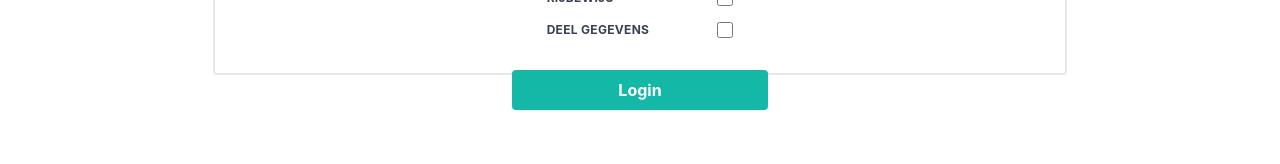
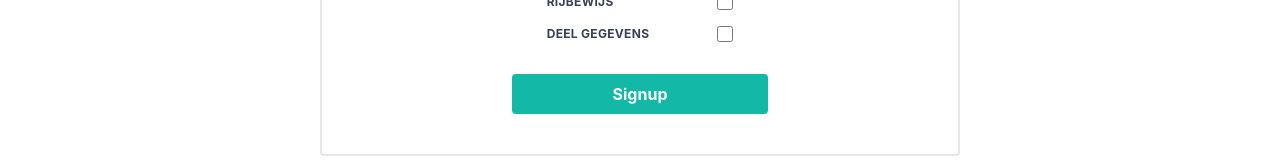
Before and after one commit to MetaverseRaccoons/Website, a React (Create React App) app in the folder my-app/: page /login in a window 1280 px wide. Shown: the part 599-763 px from the top of the page. Built offline with nearby package versions, Linux system fonts and the light colour scheme; the HTML template or start-up script is replaced by a standard one.

Commit message:
signup form update

```diff
--- a/my-app/src/pages/LoginPage.tsx
+++ b/my-app/src/pages/LoginPage.tsx
@@ -1,3 +1,4 @@
+import { FormEvent, useState } from "react";
 import * as backend from "../apis/backend";
 
 const testfunc = async () => {
@@ -16,16 +17,59 @@ const testfunc = async () => {
   const createAccountResponse = await backend.createAccount(account);
 };
 
-/*
-<label className="w-full text-xl font-bold mt-4 mb-4">
-          Sign up
-        </label>
-*/
 const LoginPage = () => {
+
+  const [username, setUsername] = useState("");
+  const [password, setPassword] = useState("");
+  const [password2, setPassword2] = useState("");
+  const [email, setEmail] = useState("");
+  const [national_registration_number, setNatRegNum] = useState("");
+  const [learner_or_instructor, setLearnerOrInstructor] = useState(false);
+  const [has_license, setHasLicense] = useState(false)
+  const [shareable, setShareable] = useState(false)
+  const [error, setError] = useState("");
+
+  const handleSubmit = async (event: FormEvent<HTMLFormElement>) => {
+    event.preventDefault();
+    try {
+
+      if (username === '' || password === '' || password !== password2 || email === '' || national_registration_number === '') {
+        setError('Incomplete information')
+        return
+      }
+
+      const account: backend.CreateAccountRequest = {
+        username: username,
+        password1: password,
+        password2: password2,
+        email: email,
+        national_registration_number: national_registration_number,
+        is_learner: (learner_or_instructor === true) ? true : false,
+        is_instructor: (learner_or_instructor === false) ? true : false,
+        has_drivers_license: has_license,
+        is_shareable: shareable
+      }
+
+      const { user, refresh, access } = await backend.createAccount(account)
+
+      /*
+      const { refresh, access } = await backend.createToken({
+        username,
+        password,
+      });
+      window.localStorage.setItem("refresh", refresh);
+      window.localStorage.setItem("access", access);
+      window.location.href = "/home";
+      */
+    } catch(error) {
+      setError((error as Error).message);
+    }
+  };
+
   return (
     <div className="w-screen h-screen flex items-center justify-center">
-      <div className="h-1/2 w-2/3 rounded border-2 flex items-center justify-center">
-        <form className="w-full max-w-lg pt-12">
+      <div className="flex-shrink w-1/2 rounded border-2 flex items-center justify-center">
+        <form className="w-full max-w-lg pt-12" onSubmit={handleSubmit}>
           <div className="flex flex-wrap -mx-3 mb-6">
             <div className="w-full md:w-1/2 px-3 mb-6 md:mb-0">
               <label className="block uppercase tracking-wide text-gray-700 text-xs font-bold mb-2">
@@ -35,6 +79,7 @@ const LoginPage = () => {
                 className="appearance-none block w-full bg-gray-200 text-gray-700 border border-gray-200 rounded py-3 px-4 mb-3 leading-tight focus:outline-none focus:bg-white focus:border-gray-200"
                 id="naam"
                 type="text"
+                onChange={event => setUsername(event.target.value)}
               />
             </div>
             <div className="w-full md:w-1/2 px-3">
@@ -45,6 +90,7 @@ const LoginPage = () => {
                 className="appearance-none block w-full bg-gray-200 text-gray-700 border border-gray-200 rounded py-3 px-4 leading-tight focus:outline-none focus:bg-white focus:border-gray-200"
                 id="email"
                 type="email"
+                onChange={event => setEmail(event.target.value)}
               />
             </div>
           </div>
@@ -57,6 +103,7 @@ const LoginPage = () => {
                 className="appearance-none block w-full bg-gray-200 text-gray-700 border border-gray-200 rounded py-3 px-4 mb-3 leading-tight focus:outline-none focus:bg-white focus:border-gray-200"
                 id="password1"
                 type="password"
+                onChange={event => setPassword(event.target.value)}
               />
             </div>
             <div className="w-1/2 px-3">
@@ -67,6 +114,7 @@ const LoginPage = () => {
                 className="appearance-none block w-full bg-gray-200 text-gray-700 border border-gray-200 rounded py-3 px-4 mb-3 leading-tight focus:outline-none focus:bg-white focus:border-gray-200"
                 id="password2"
                 type="password"
+                onChange={event => setPassword2(event.target.value)}
               />
             </div>
           </div>
@@ -79,6 +127,7 @@ const LoginPage = () => {
               id="nationalregistrationnumber"
               type="text"
               placeholder="00.00.00-000.00"
+              onChange={event => setNatRegNum(event.target.value)}
             />
           </div>
           <div className="flex justify-center flex-wrap mb-2 ">
@@ -90,6 +139,7 @@ const LoginPage = () => {
               type="checkbox"
               value=""
               className="w-4 h-4 text-blue-600 bg-gray-100 border-gray-300 rounded focus:ring-blue-500 dark:focus:ring-blue-600 dark:ring-offset-gray-800 focus:ring-2 dark:bg-gray-700 dark:border-gray-600"
+              onChange={event => setLearnerOrInstructor(event.target.checked)}
             />
           </div>
           <div className="flex justify-center flex-wrap mb-2 ">
@@ -101,6 +151,7 @@ const LoginPage = () => {
               type="checkbox"
               value=""
               className="w-4 h-4 text-blue-600 bg-gray-100 border-gray-300 rounded focus:ring-blue-500 dark:focus:ring-blue-600 dark:ring-offset-gray-800 focus:ring-2 dark:bg-gray-700 dark:border-gray-600"
+              onChange={event => setLearnerOrInstructor(event.target.checked)}
             />
           </div>
           <div className="flex justify-center flex-wrap mb-6 ">
@@ -112,15 +163,19 @@ const LoginPage = () => {
               type="checkbox"
               value=""
               className="w-4 h-4 text-blue-600 bg-gray-100 border-gray-300 rounded focus:ring-blue-500 dark:focus:ring-blue-600 dark:ring-offset-gray-800 focus:ring-2 dark:bg-gray-700 dark:border-gray-600"
+              onChange={event => setShareable(event.target.checked)}
             />
           </div>
-          <div className="flex justify-center mb-12">
+          <div className="flex flex-wrap justify-center mb-6">
             <button
-              onClick={testfunc}
+              type="submit"
               className="flex-shrink-0 w-1/2 bg-teal-500 hover:bg-teal-700 border-teal-500 hover:border-teal-700 text-normal font-bold border-4 text-white py-1 px-2 rounded"
             >
-              Login
+              Signup
             </button>
+          </div>
+          <div className="w-full justify-center items-center mt-2">
+            <p className="p-2">{error}</p>
           </div>
         </form>
       </div>
```
